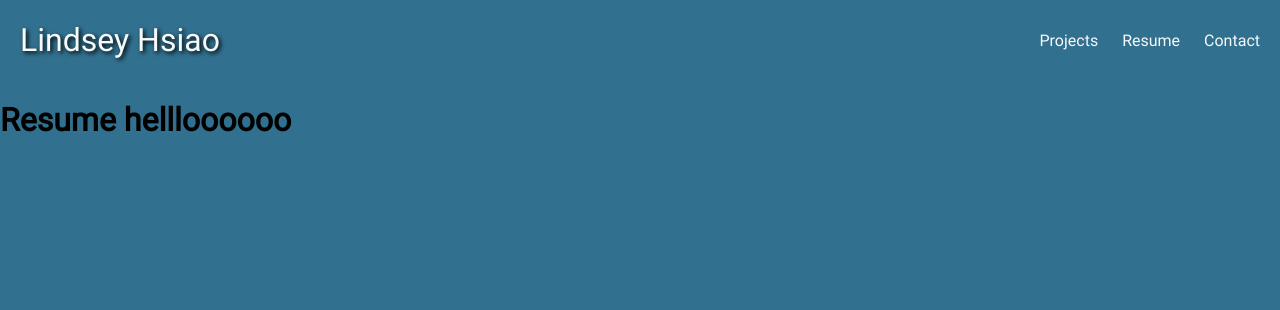
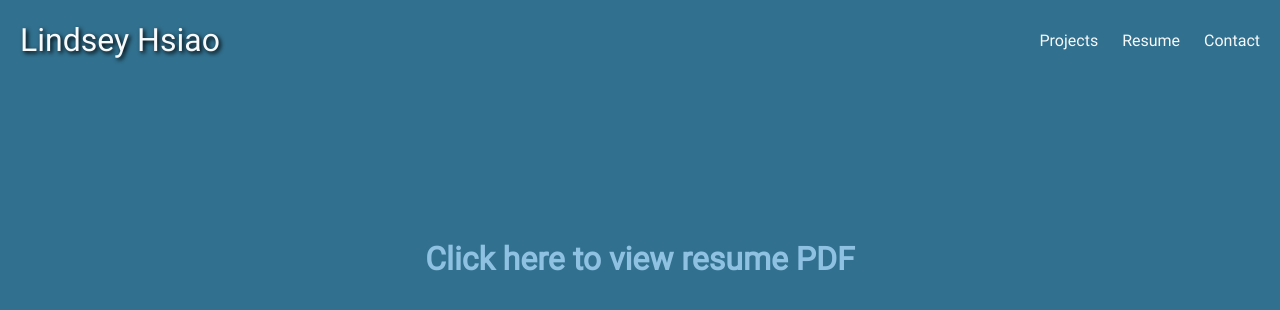
Before and after one commit to LindseyHsiao/lindsey-hsiao-portfolio, a React (Vite) app: page /lindsey-hsiao-portfolio/Resume in a window 1280 px wide. Shown: the top 310 px of the page. Built offline with nearby package versions, Linux system fonts and the light colour scheme.

Commit message:
project text css

```diff
--- a/src/App.css
+++ b/src/App.css
@@ -151,6 +151,23 @@ button:hover {
   text-align: center;
 }
 
+.resume-text {
+  margin-top: 10rem;
+  color: #8FC1E3;
+  font-size: xx-large;
+  justify-content: center;
+  text-align: center;
+}
+
+.resume-text:hover {
+  color: #F7F9FB;
+  transition-duration: 0.4s;
+}
+
+ a {
+  text-decoration: none;
+}
+
 .icon {
   color: #687864
 }
@@ -173,6 +190,16 @@ button:hover {
 /* Add some padding inside the card container */
 .container {
   padding: 2px 16px;
+  font-family: 'Roboto';
+}
+.container p {
+  color: #F7F9FB;
+}
+.container h4 {
+  color: #F7F9FB;
+  font-size: large;
+  font-weight: bold;
+
 }
 
 .projects {
--- a/src/Pages/Projects.jsx
+++ b/src/Pages/Projects.jsx
@@ -14,7 +14,7 @@ const projects = [
         title: 'One Spark',
         img: onespark,
         description: 'Fullstack MERN flip card game application',
-        link: 'lhttps://one-spark-03f39da04cc1.herokuapp.com/'
+        link: 'https://one-spark-03f39da04cc1.herokuapp.com/'
     },
     {
         title: 'OT Wealthness',
--- a/src/Pages/Resume.jsx
+++ b/src/Pages/Resume.jsx
@@ -1,6 +1,14 @@
-export default function Resume(){
-    return(
-        <h1>Resume hellloooooo</h1>
+import resume from '../assets/images/LindseyHsiaoResume.pdf'
+
+
+export default function Resume() {
+
+
+
+    return (
+        <a href='https://drive.google.com/file/d/1Bx2hpTW3X_aRr6SnfscxPw-pNNpwagyR/view?usp=sharing'>
+            <h1 className='resume-text'>Click here to view resume PDF</h1>
+        </a>
 
     )
 }
```
Also changed, not shown: 1 other file (tests, documents, lock files or other folders).
